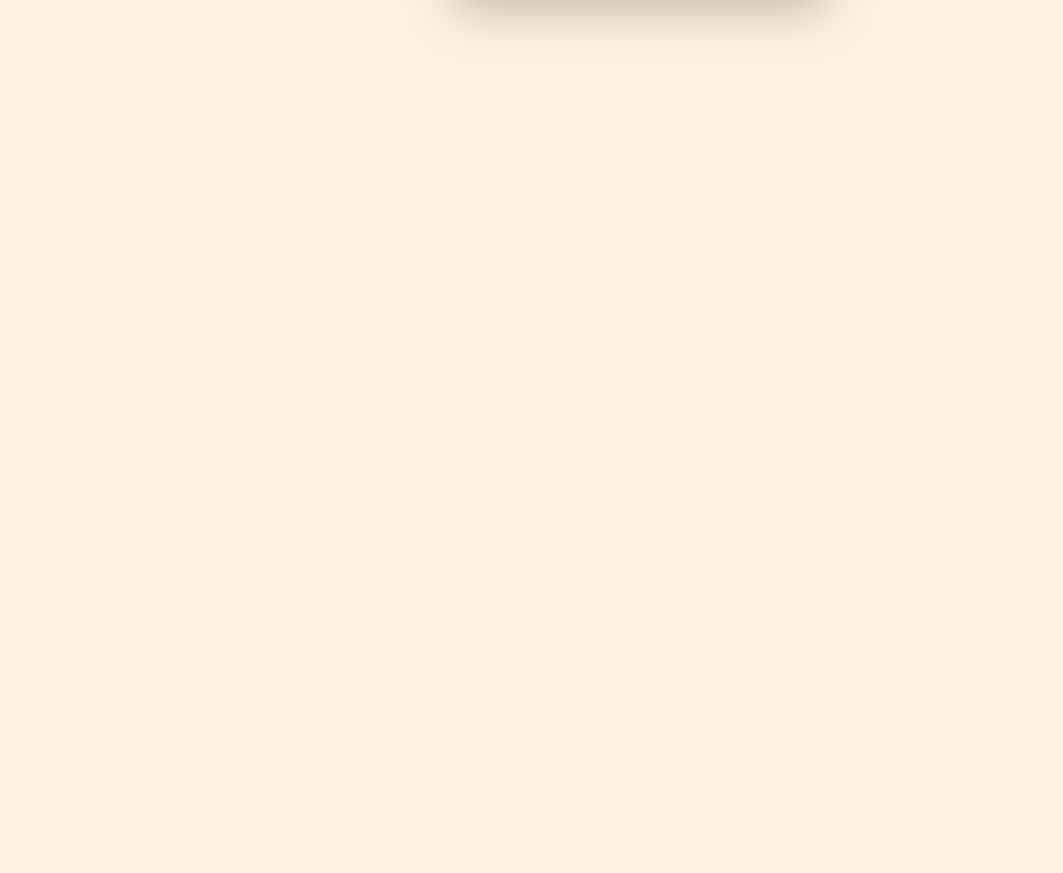
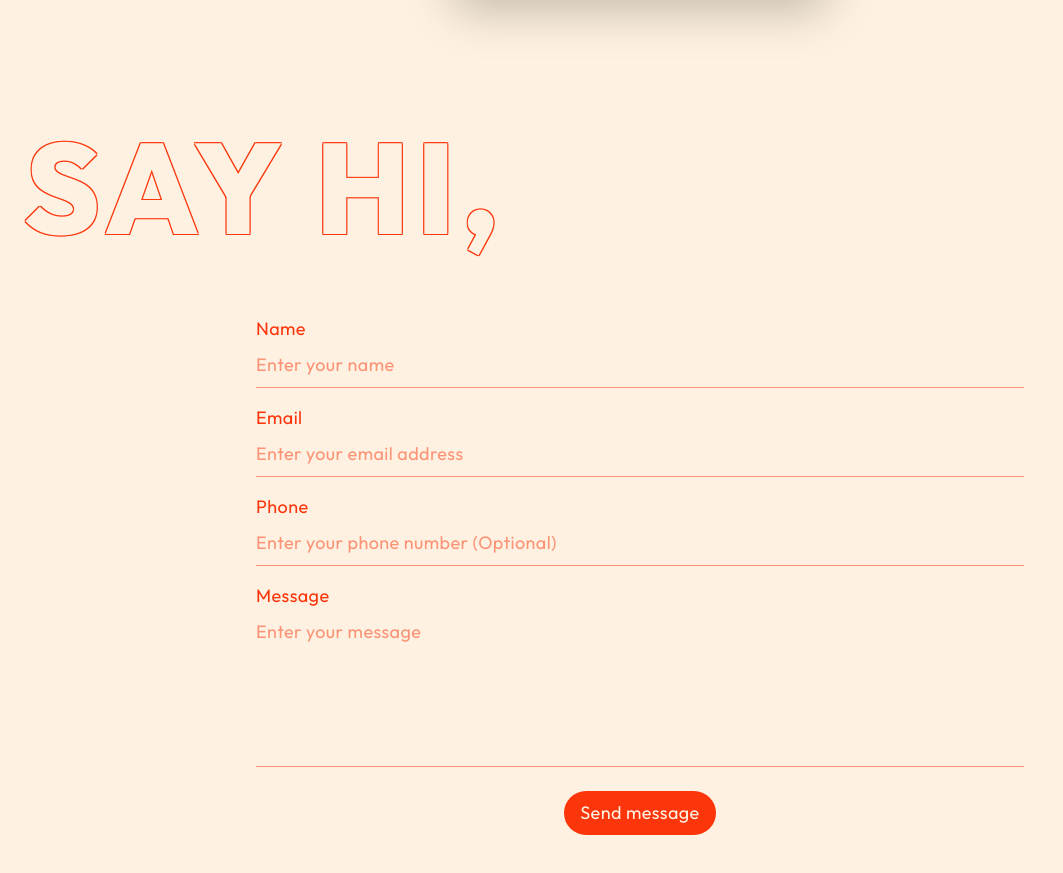
Before and after one commit to dilankayasuru/portfolio, a Next.js app: page / in a window 1280 px wide. Shown: the part 3000-3873 px from the top of the page, without its empty margins (0-1063 px from the left). Before the commit the page ends 3059 px from the top, so only its background shows below. Built offline with nearby package versions, Linux system fonts and the light colour scheme.

Commit message:
Create contact form

```diff
--- a/app/page.tsx
+++ b/app/page.tsx
@@ -1,4 +1,5 @@
 import { About } from "./sections/About";
+import { Contact } from "./sections/Contact";
 import { Hero } from "./sections/Hero";
 import { Work } from "./sections/Work";
 
@@ -8,6 +9,7 @@
       <Hero />
       <Work />
       <About />
+      <Contact />
     </>
   );
 }
--- /dev/null
+++ b/app/sections/Contact.tsx
@@ -0,0 +1,117 @@
+"use client"
+import { FormEvent, useState } from "react";
+
+export const Contact = () => {
+
+    const [result, setResult] = useState({
+        error: false,
+        message: "",
+    });
+
+    const handleSubmit = async (event: FormEvent) => {
+        event.preventDefault();
+        setResult({
+            error: false,
+            message: "Sending..."
+        });
+        const form = event.target as HTMLFormElement;
+        const formData = new FormData(form);
+
+        const apiKey = process.env.NEXT_PUBLIC_FORM_API_KEY;
+
+        if (!apiKey) {
+            setResult({
+                error: true,
+                message: "Failed to send the message!"
+            });
+            return;
+        }
+        formData.append("access_key", apiKey);
+        formData.append("subject", "New message from Portfolio Website");
+        formData.append("from_name", "Contact Form - dilaka.dev");
+        formData.append("Date", new Date().toDateString());
+        formData.append("Time", new Date().toTimeString());
+
+        const response = await fetch("https://api.web3forms.com/submit", {
+            method: "POST",
+            body: formData
+        });
+
+        const data = await response.json();
+
+        if (data.success) {
+            setResult({
+                error: false,
+                message: "Message sent successfully"
+            });
+            form.reset();
+        } else {
+            setResult({
+                error: true,
+                message: data.message
+            });
+        }
+    }
+
+    return (
+        <div className="px-6 py-16">
+            <p className="text-7xl font-extrabold outlined-text mb-16 md:text-9xl uppercase">Say Hi,</p>
+            <form onSubmit={handleSubmit} className="w-full max-w-3xl mx-auto text-lg">
+                <InputField label="Name" id="Name" placeholder="Enter your name" type="text" required />
+                <InputField label="Email" id="Email" placeholder="Enter your email address" type="email"
+                    required />
+                <InputField label="Phone" id="Phone" placeholder="Enter your phone number (Optional)"
+                    type="tel" />
+                <TextArea id="Message" label="Message" placeholder="Enter your message" type="text" required />
+                <button type="submit"
+                    className="mx-auto block w-full max-w-sm md:w-fit bg-fiery-red text-peach-puff text-lg px-4 py-2 rounded-full cursor-pointer hover:opacity-80 transition-all ease-in-out duration-300">
+                    Send message
+                </button>
+                <p className={`pt-4 text-center ${result.error ? 'text-red-400' : 'text-fiery-red'}`}>{result.message}</p>
+            </form>
+        </div>
+    )
+}
+
+
+interface InputFieldProps {
+    label: string,
+    id: string,
+    type?: string,
+    placeholder: string,
+    required?: boolean,
+}
+
+function InputField(props: InputFieldProps) {
+    const { label, id, type, placeholder, required } = props;
+    return (
+        <div className="mb-4">
+            <label htmlFor={id}>{label}</label>
+            <input
+                name={id}
+                autoComplete="off"
+                type={type}
+                id={id}
+                required={required}
+                placeholder={placeholder}
+                className="appearance-none bg-transparent outline-none py-2 w-full border-b border-fiery-red/50" />
+        </div>
+    )
+}
+
+function TextArea(props: InputFieldProps) {
+    const { label, id, placeholder, required } = props;
+
+    return (
+        <div className="mb-4">
+            <label htmlFor={id}>{label}</label>
+            <textarea
+                id={id}
+                required={required}
+                placeholder={placeholder}
+                rows={5}
+                name={id}
+                className="appearance-none bg-transparent outline-none py-2 w-full resize-none border-b border-fiery-red/50" />
+        </div>
+    )
+}
```
